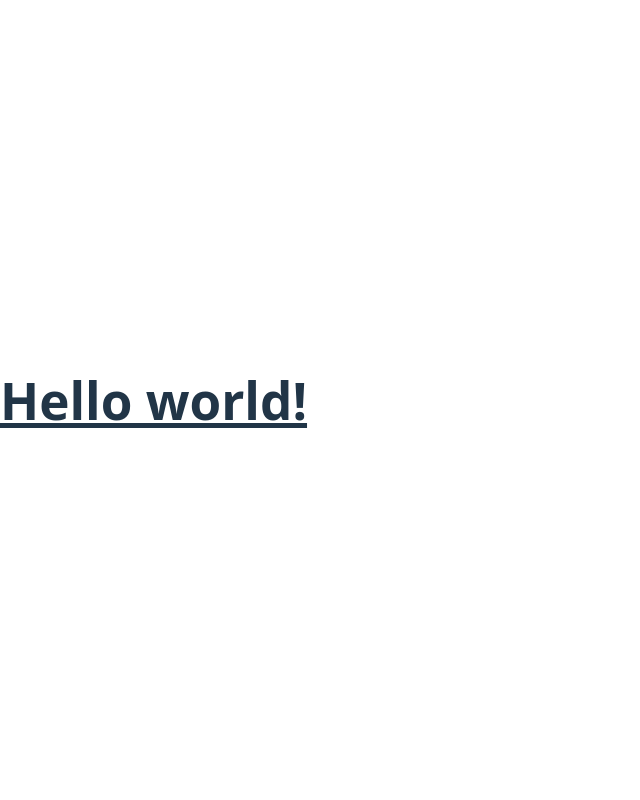
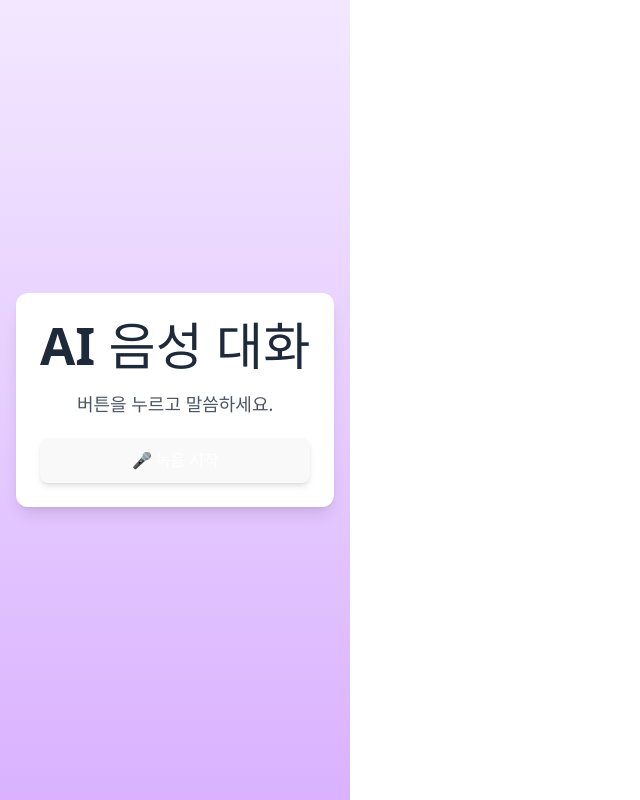
Before and after one commit to MatSalt/InfoBank, a React (Vite) app in the folder FrontEnd/infoBank_Front/: page / in a window 1280 px wide. Shown: the whole page, without its empty margins (0-640 px from the left). Built offline with nearby package versions, Linux system fonts and the light colour scheme.

Commit message:
feat:화면 적용 완료

```diff
--- a/FrontEnd/infoBank_Front/index.html
+++ b/FrontEnd/infoBank_Front/index.html
@@ -9,9 +9,6 @@
   </head>
   <body>
     <div id="root"></div>
-	<h1 class="text-3xl font-bold underline">
-		Hello world!
-	  </h1>
     <script type="module" src="/src/main.tsx"></script>
   </body>
 </html>
--- a/FrontEnd/infoBank_Front/src/App.tsx
+++ b/FrontEnd/infoBank_Front/src/App.tsx
@@ -1,6 +1,4 @@
-import React from 'react';
-// .tsx 확장자는 import 시 생략 가능 (모듈 해석 설정에 따라 다름)
-import VoiceChatPage from './pages/VoiceChatPage';
+import VoiceChatPage from './pages/voiceChatPage.tsx';
 // CSS 파일 임포트
 import './index.css'; // Tailwind CSS가 포함된 메인 CSS 파일 임포트 (경로 확인 필요)
 
--- a/FrontEnd/infoBank_Front/src/hooks/useVoiceStreaming.tsx
+++ b/FrontEnd/infoBank_Front/src/hooks/useVoiceStreaming.tsx
@@ -42,7 +42,7 @@ export function useVoiceStreaming(): UseVoiceStreamingReturn {
 
   // 브라우저 지원 여부 확인
   useEffect(() => {
-    setIsSupported(!!(navigator.mediaDevices && navigator.mediaDevices.getUserMedia && window.WebSocket));
+    setIsSupported(!!(navigator.mediaDevices && typeof navigator.mediaDevices.getUserMedia === 'function' && window.WebSocket));
   }, []);
 
   // 오디오 스트림 중지 함수
@@ -53,6 +53,29 @@ export function useVoiceStreaming(): UseVoiceStreamingReturn {
       audioStreamRef.current = null;
     }
   }, []);
+
+  // 녹음 중지 함수 - 먼저 정의
+  const stopRecording = useCallback((): void => {
+    console.log("녹음 중지 요청됨.");
+    // null 체크 추가
+    if (mediaRecorderRef.current?.state === 'recording') {
+      mediaRecorderRef.current.stop();
+    }
+
+    if (webSocketRef.current?.readyState === WebSocket.OPEN) {
+      webSocketRef.current.close(1000, "Client stopped recording");
+      console.log("WebSocket 연결 종료 요청됨.");
+    } else {
+      // WebSocket이 없거나 이미 닫혔으면 스트림만 정리
+      stopAudioStream();
+    }
+
+    // 상태 업데이트는 onclose 핸들러 또는 여기서 직접 수행
+    setIsRecording(false);
+    setStatusMessage('버튼을 누르고 말씀하세요.');
+    mediaRecorderRef.current = null;
+    // webSocketRef, audioStreamRef는 onclose 또는 stopAudioStream에서 정리됨
+  }, [stopAudioStream]);
 
   // WebSocket 연결 설정 함수
   const setupWebSocket = useCallback((): Promise<WebSocket> => {
@@ -94,7 +117,7 @@ export function useVoiceStreaming(): UseVoiceStreamingReturn {
                     // 서버 오류 시 녹음 중지 등 추가 처리 가능
                     stopRecording();
                  }
-             } catch (e) {
+             } catch {
                 console.warn("Received non-JSON string message:", event.data);
                 // 단순 텍스트 응답 처리 (필요한 경우)
                 setTranscript(prev => prev + event.data);
@@ -149,7 +172,7 @@ export function useVoiceStreaming(): UseVoiceStreamingReturn {
       let recorder: MediaRecorder;
       try {
         recorder = new MediaRecorder(stream, options);
-      } catch (err) {
+      } catch {
         console.warn("WebM Opus not supported, trying default");
         try {
           recorder = new MediaRecorder(stream);
@@ -183,7 +206,7 @@ export function useVoiceStreaming(): UseVoiceStreamingReturn {
       recorder.onerror = (event: Event) => {
         console.error("MediaRecorder 오류:", event);
         // event.error를 직접 사용하기 어려울 수 있음, name으로 구분 시도
-        const errorEvent = event as any; // 타입을 단언하여 name 속성 접근 시도
+        const errorEvent = event as { error?: { name?: string } };
         setErrorMessage(`녹음 중 오류 발생: ${errorEvent.error?.name || 'Unknown error'}`);
         stopRecording(); // 오류 시 녹음 중지 로직 실행
       };
@@ -237,29 +260,6 @@ export function useVoiceStreaming(): UseVoiceStreamingReturn {
     }
   }, [isRecording, isConnecting, setupAndStartStreaming]);
 
-  // 녹음 중지 함수
-  const stopRecording = useCallback((): void => {
-    console.log("녹음 중지 요청됨.");
-    // null 체크 추가
-    if (mediaRecorderRef.current?.state === 'recording') {
-      mediaRecorderRef.current.stop();
-    }
-
-    if (webSocketRef.current?.readyState === WebSocket.OPEN) {
-      webSocketRef.current.close(1000, "Client stopped recording");
-      console.log("WebSocket 연결 종료 요청됨.");
-    } else {
-      // WebSocket이 없거나 이미 닫혔으면 스트림만 정리
-      stopAudioStream();
-    }
-
-    // 상태 업데이트는 onclose 핸들러 또는 여기서 직접 수행
-    setIsRecording(false);
-    setStatusMessage('버튼을 누르고 말씀하세요.');
-    mediaRecorderRef.current = null;
-    // webSocketRef, audioStreamRef는 onclose 또는 stopAudioStream에서 정리됨
-  }, [stopAudioStream]);
-
   // 컴포넌트 언마운트 시 정리
   useEffect(() => {
     return () => {
--- a/FrontEnd/infoBank_Front/src/pages/VoiceChatPage.tsx
+++ b/FrontEnd/infoBank_Front/src/pages/VoiceChatPage.tsx
@@ -21,7 +21,7 @@ export default function VoiceChatPage() { // 간단한 함수 선언 방식 사
   return (
     <div className="flex flex-col items-center justify-center min-h-screen bg-gradient-to-b from-purple-100 to-purple-300 font-sans p-4">
       <div className="w-full max-w-md p-6 bg-white rounded-xl shadow-lg text-center">
-        <h1 className="text-2xl font-bold mb-4 text-gray-800">AI 음성 대화 (실시간 스트리밍)</h1>
+        <h1 className="text-2xl font-bold mb-4 text-gray-800">AI 음성 대화</h1>
 
         {/* 브라우저 지원 여부 메시지 */}
         {!isSupported && (
```
